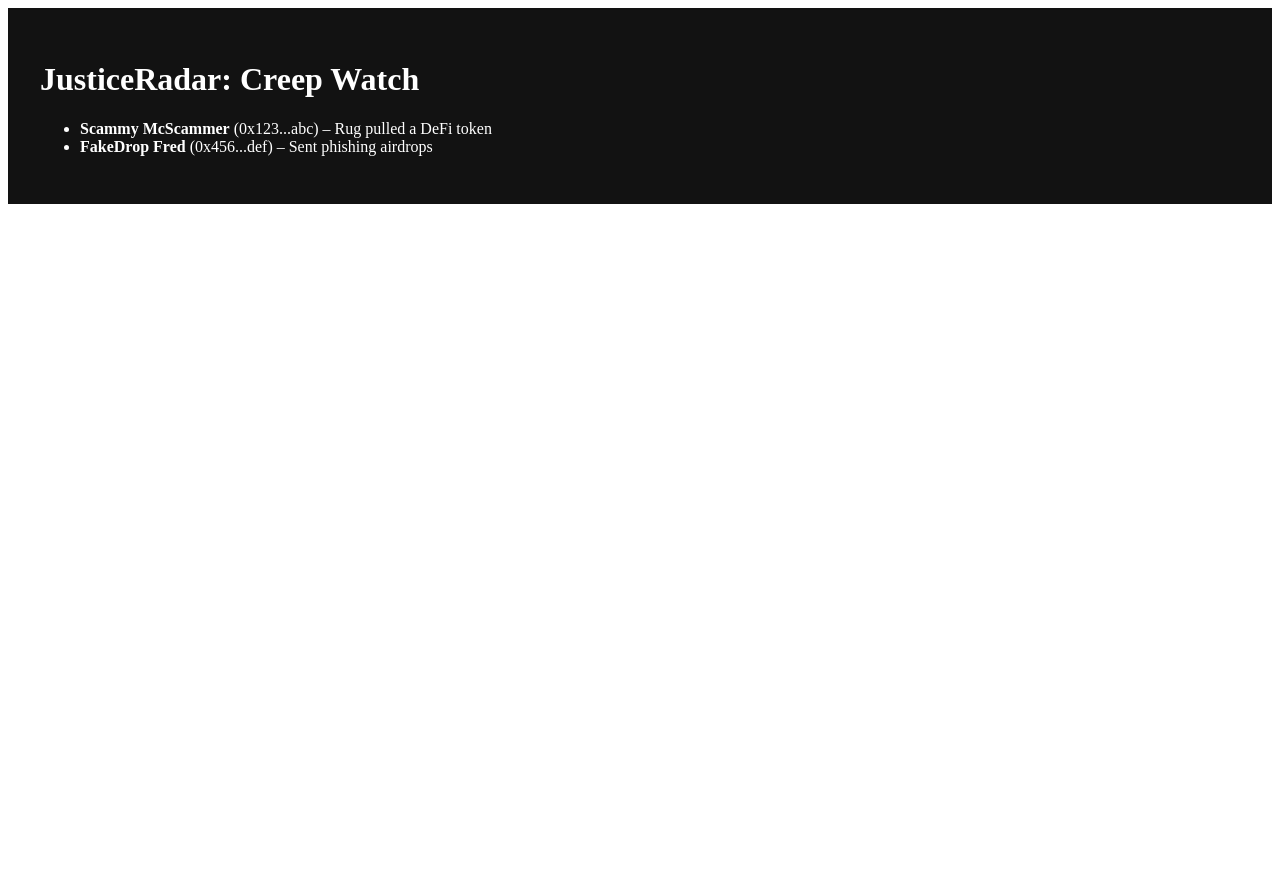
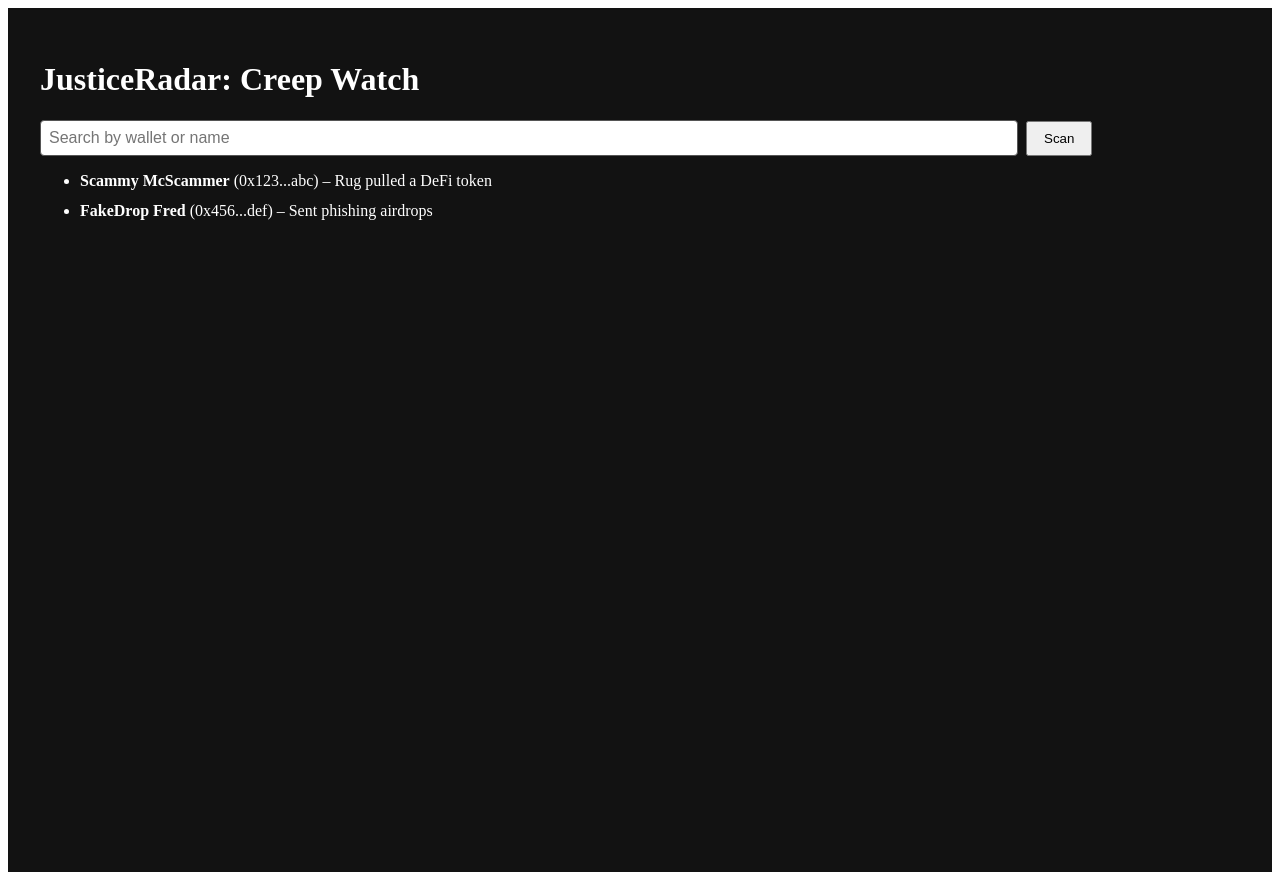
Before and after one commit to Texasgold88/Pelicopter-radar-alpha, a React (Vite) app: page / in a window 1280 px wide. Before the commit the page ends 800 px from the top, so only its background shows below. Built offline with nearby package versions, Linux system fonts and the light colour scheme.

Commit message:
Update App.jsx

```diff
--- a/src/App.jsx
+++ b/src/App.jsx
@@ -1,17 +1,52 @@
-
-import React from 'react'
+import React, { useState } from 'react'
 import mockCreeps from './data/mockCreeps'
 
 const App = () => {
+  const [query, setQuery] = useState('')
+  const [filtered, setFiltered] = useState(mockCreeps)
+
+  const handleSearch = (e) => {
+    e.preventDefault()
+    const lower = query.toLowerCase()
+    const result = mockCreeps.filter(
+      creep =>
+        creep.name.toLowerCase().includes(lower) ||
+        creep.wallet.toLowerCase().includes(lower)
+    )
+    setFiltered(result)
+  }
+
   return (
-    <div style={{ padding: "2rem", color: "#fff", background: "#121212" }}>
+    <div style={{ padding: "2rem", color: "#fff", background: "#121212", minHeight: "100vh" }}>
       <h1>JusticeRadar: Creep Watch</h1>
+
+      <form onSubmit={handleSearch} style={{ marginBottom: "1rem" }}>
+        <input
+          type="text"
+          value={query}
+          placeholder="Search by wallet or name"
+          onChange={(e) => setQuery(e.target.value)}
+          style={{
+            padding: "0.5rem",
+            width: "80%",
+            fontSize: "1rem",
+            borderRadius: "4px",
+            border: "1px solid #555"
+          }}
+        />
+        <button type="submit" style={{ marginLeft: "0.5rem", padding: "0.5rem 1rem" }}>Scan</button>
+      </form>
+
       <ul>
-        {mockCreeps.map(creep => (
-          <li key={creep.id}>
-            <strong>{creep.name}</strong> ({creep.wallet}) – {creep.reason}
-          </li>
-        ))}
+        {filtered.length === 0 ? (
+          <p>No creeps detected.</p>
+        ) : (
+          filtered.map(creep => (
+            <li key={creep.id} style={{ marginBottom: "0.75rem" }}>
+              <strong>{creep.name}</strong> ({creep.wallet}) – {creep.reason}
+            </li>
+          ))
+        )}
       </ul>
     </div>
   )
```
